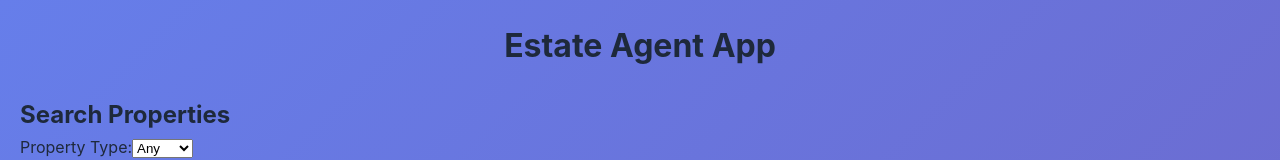
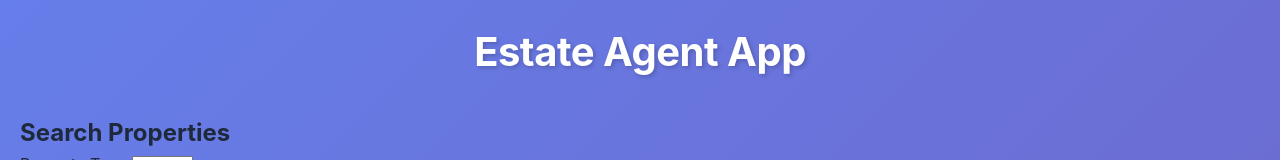
Before and after one commit to Gangulyy/React-CW, a React (Vite) app in the folder Estate-Agent-CW/: page / in a window 1280 px wide. Shown: the top 160 px of the page. Built offline with nearby package versions, Linux system fonts and the light colour scheme.

Commit message:
improved h1 typography and alignment

```diff
--- a/Estate-Agent-CW/src/App.css
+++ b/Estate-Agent-CW/src/App.css
@@ -6,9 +6,15 @@
   min-height: 100vh
 }
 
-h1 {
+.app > h1 {
   text-align: center;
-  margin-bottom: 25px;
+  font-size: 2.5rem;
+  font-weight: 700;
+  color: white;
+  margin-bottom: 30px;
+  text-shadow: 2px 2px 4px rgba(0, 0, 0, 0.2);
+  letter-spacing: -0.5px;
+
 }
 
 
```
